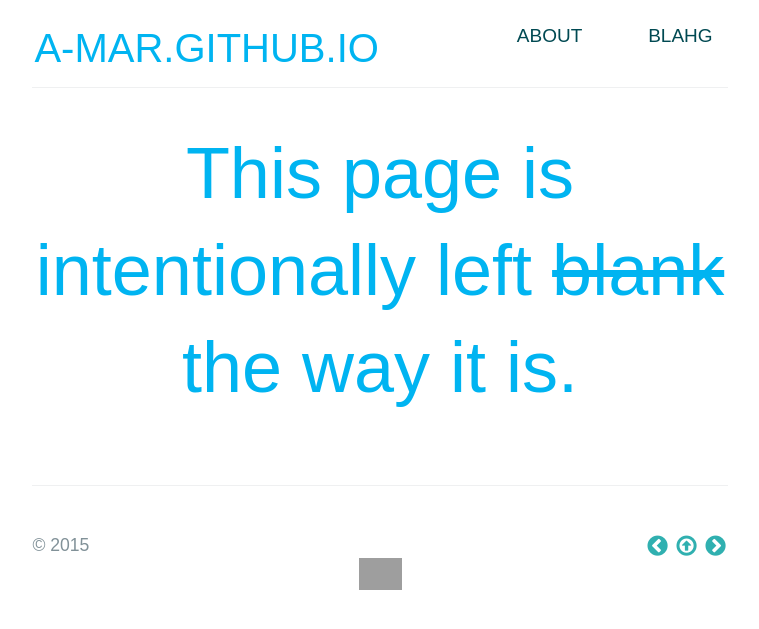
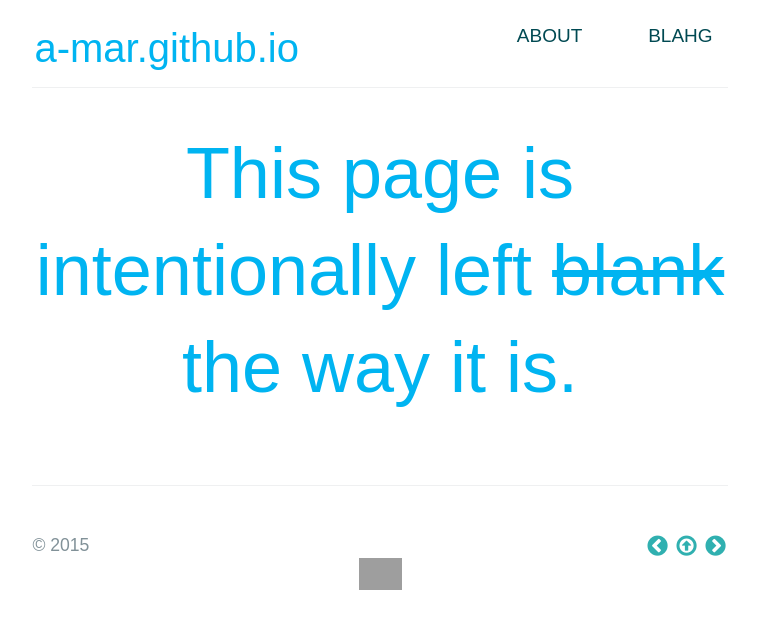
Before and after one commit to a-mar/a-mar.github.io, a Jekyll site: the page built from index.html, in a window 1280 px wide. Shown: the top 629 px of the page, without its empty margins (260-1019 px from the left). Built offline with Jekyll 4.4.1, drawn with Linux system fonts in a browser that asks for light colours; nearby versions of some CDN libraries; some web fonts are replaced; Markdown is read by kramdown in place of the engine named in the settings; grey boxes are pictures that could not be loaded.

Commit message:
Update main.css

```diff
--- a/stylesheets/main.css
+++ b/stylesheets/main.css
@@ -220,7 +220,7 @@
   border-bottom: solid 1px #eff0f1;
   margin-bottom:1rem;
   padding-bottom:1rem;
-  font-family:'CooHewBk', sans-serif;
+  font-family:'CooHewLig', sans-serif;
   font-weight: normal;
   font-style: normal;
 }
@@ -240,8 +240,7 @@
 #header-left a {
       font-size:2.5rem;
       color:#00B4F1;
-      font-family:'CooHewBk', sans-serif;
-      text-transform: uppercase;
+      font-family:'CooHewLig', sans-serif;
       border-bottom: none;
       background: transparent;
       display: block;
@@ -277,7 +276,7 @@
       font-size: 2.5rem; } }
 
 .site-footer {
-  font-family:'CooHewBk', sans-serif;
+  font-family:'CooHewLig', sans-serif;
   font-weight:300;
   padding-top: 3rem;
   margin-top: 3rem;
@@ -336,7 +335,7 @@
     display: inline;
     margin-right:0px;
     margin-left:30px;
-    font-family:'CooHewBk', sans-serif;
+    font-family:'CooHewLig', sans-serif;
     font-size: 90%;
 }
 
```
